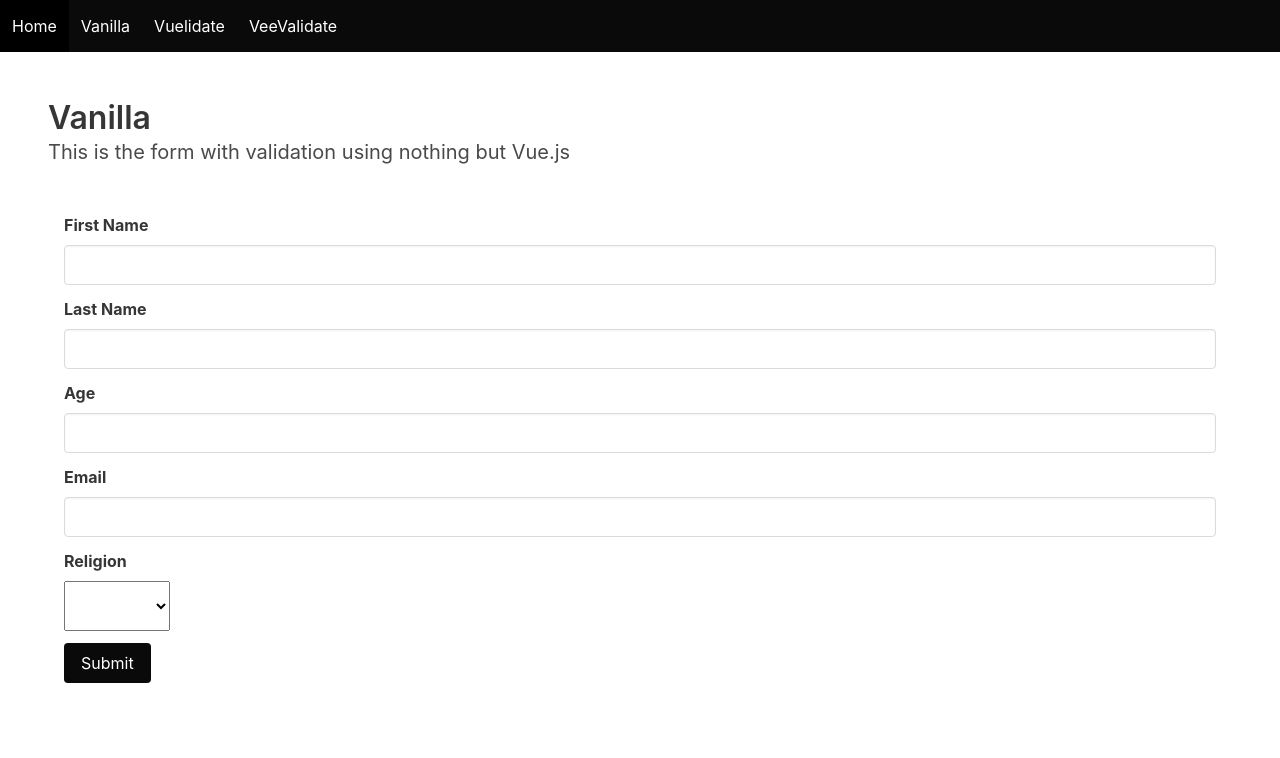
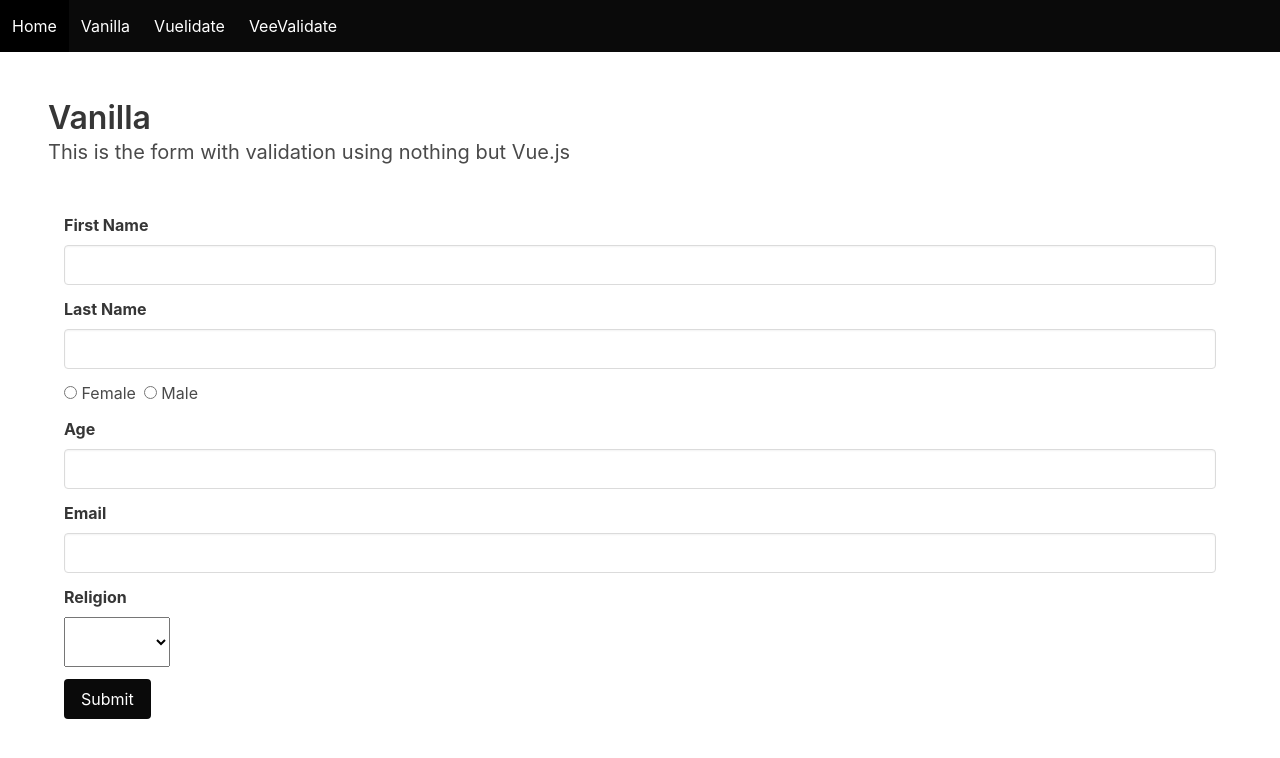
Before and after one commit to loicdekester/vue-form-validate, a Vue app: page /#/vanilla in a window 1280 px wide. Shown: the top 758 px of the page. Built offline with nearby package versions, Linux system fonts and the light colour scheme.

Commit message:
remove useless error message

```diff
--- a/src/views/Vanilla.vue
+++ b/src/views/Vanilla.vue
@@ -8,14 +8,6 @@
     </section>
     <div class="container">
       <form @submit.prevent="onSubmit" novalidate="true">
-        <!-- Display error message -->
-        <p v-if="errors.length" class="help is-danger">
-          <b>Please correct the following error(s):</b>
-          <ul>
-            <li v-for="error in errors" :key="error">{{error }}</li>
-          </ul>
-        </p>
-        <!-- Form -->
         <div class="field">
           <label class="label" for="firstName">First Name</label>
           <input class="input"
@@ -35,6 +27,14 @@
                 name="lastName"
             >
             <FormError :errors="errors.lastName" />
+          </div>
+          <div class="field">
+            <label class="radio">
+              <input type="radio" name="sex">
+            Female</label>
+            <label class="radio">
+              <input type="radio" name="sex">
+            Male</label>
           </div>
         <div class="field">
           <label class="label" for="age">Age</label>
@@ -98,6 +98,7 @@
       options: [{id:1, text:"Christian"}, {id:2, text:"Muslim"}, {id:3, text:"Hindu"}, {id:5, text:"Buddhist"}, {id:6, text:"Jew"}, {id:7, text:"Other"}],
       firstName: null,
       lastName: null,
+      sex: null,
       age: null,
       email: null,
       religion: null
```
